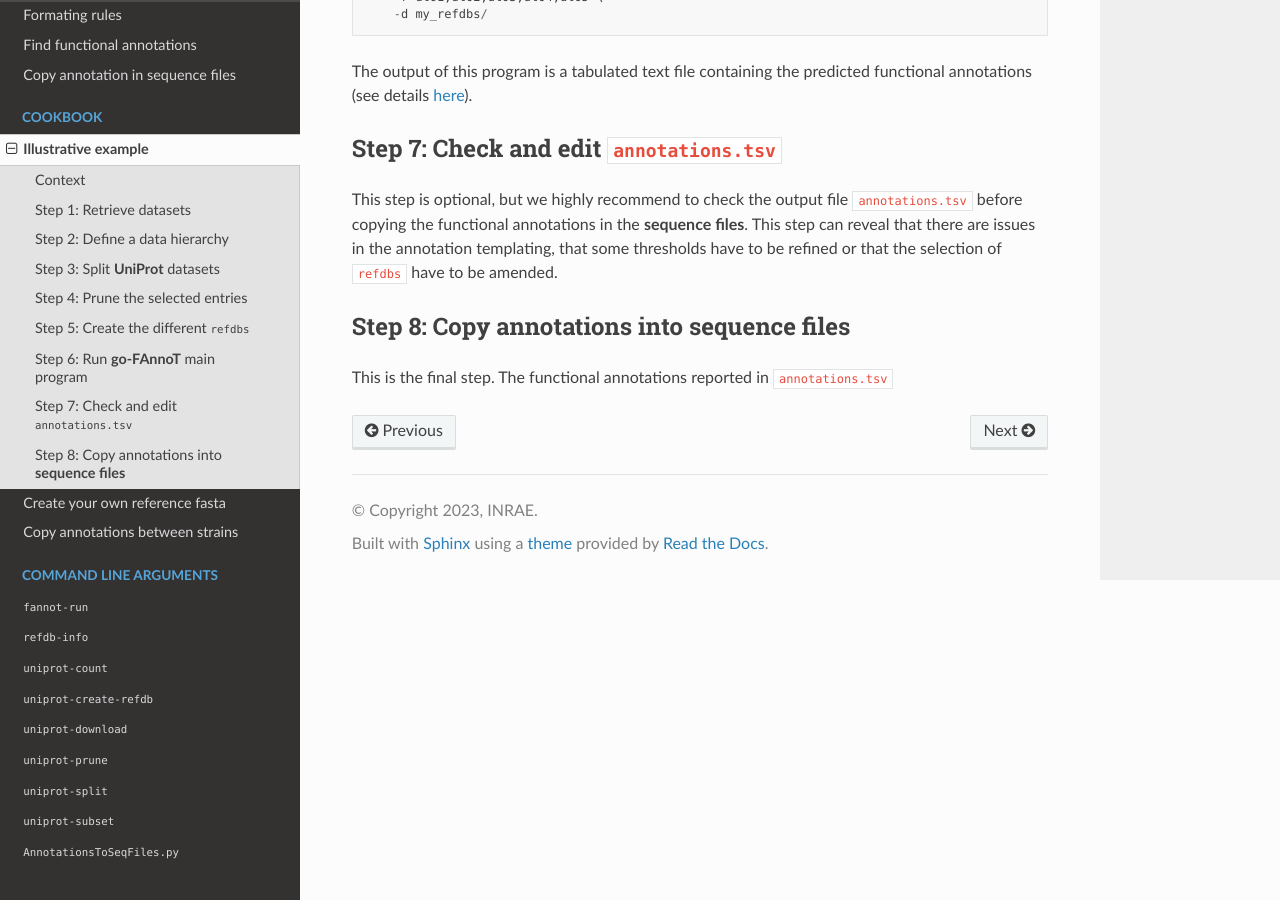
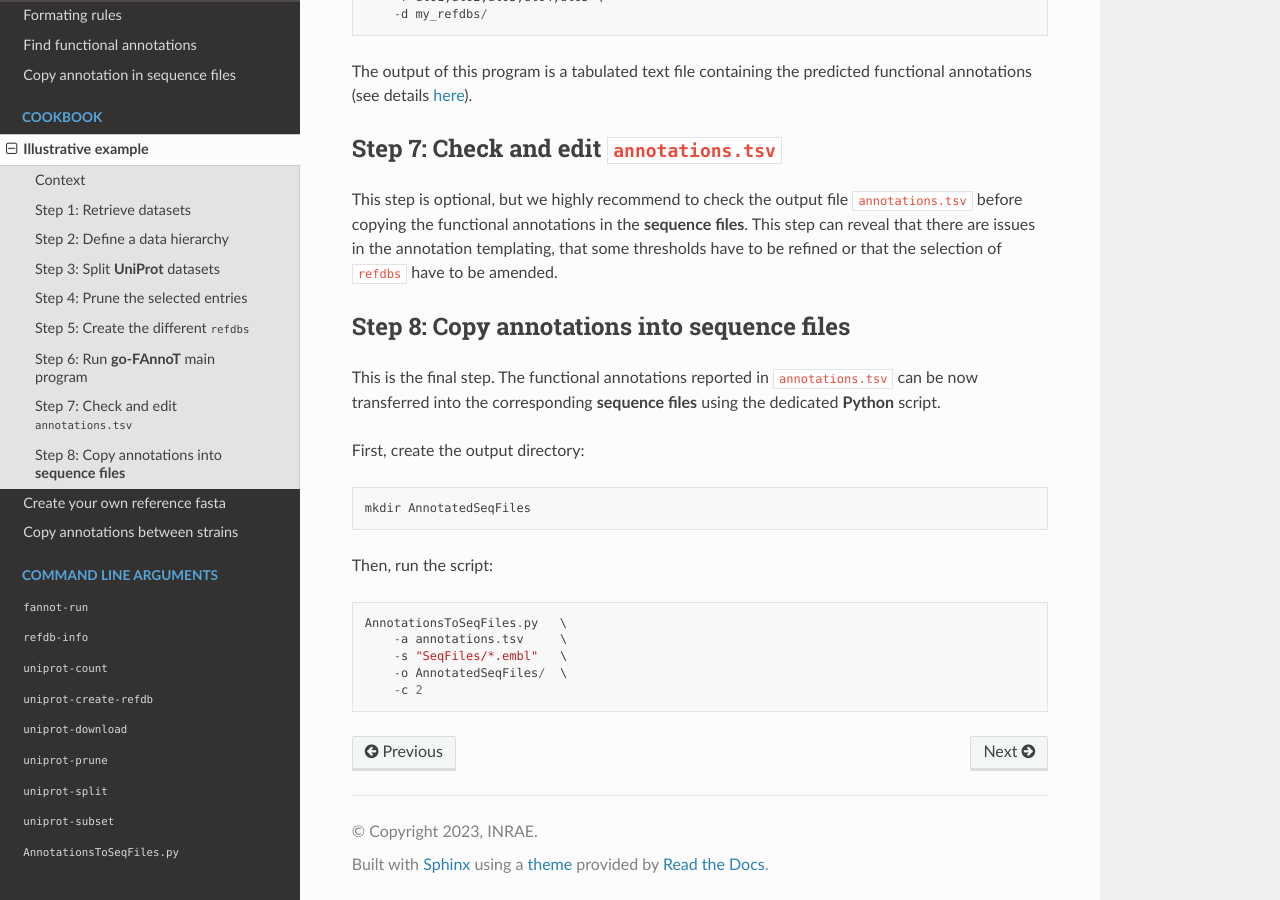
Before and after one commit to hdevillers/go-fannot-documentation, a Sphinx documentation site: the page built from docs/source/cookbook/example.rst, in a window 1280 px wide and 900 px high, scrolled down 5980 px. Built offline with Sphinx 7.4.7 and the Read the Docs theme 2.0.0, drawn with Linux system fonts in a browser that asks for light colours; some of the changed text lies outside the part shown.

Commit message:
Completed the illustrative example.

```diff
--- a/docs/source/cookbook/example.rst
+++ b/docs/source/cookbook/example.rst
@@ -13,7 +13,7 @@ closely related genus from the model yeast *Saccharomyces cerevisiae*.
 
 We have to types of files as input:
 
-* **Sequence files**, in **EMBL** or **Genbank**, which contain the structural annotation obtained with a gene prediction tool such as **Augustus** or **Maker**. For the following example, let considers that these files are stored in a directory named ``SeqFile/``. The different sequence file paths will be ``SeqFile/Contig01.embl``, ``SeqFile/Contig02.embl``, and so on.
+* **Sequence files**, in **EMBL** or **Genbank**, which contain the structural annotation obtained with a gene prediction tool such as **Augustus** or **Maker**. For the following example, let considers that these files are stored in a directory named ``SeqFiles/``. The different sequence file paths will be ``SeqFiles/Contig01.embl``, ``SeqFiles/Contig02.embl``, and so on.
 * **Proteome file**, in **Fasta**, which contain all the protein sequences that are structurally defined in the **Sequence files**. This file will be denoted ``proteins.fasta`` in the following sections.
 
 .. important::
@@ -283,4 +283,21 @@ that some thresholds have to be refined or that the selection of ``refdbs`` have
 Step 8: Copy annotations into **sequence files**
 ------------------------------------------------
 
-This is the final step. The functional annotations reported in ``annotations.tsv``
+This is the final step. The functional annotations reported in ``annotations.tsv`` can be now
+transferred into the corresponding **sequence files** using the dedicated **Python** script.
+
+First, create the output directory:
+
+.. code-block::
+
+    mkdir AnnotatedSeqFiles
+
+Then, run the script:
+
+.. code-block::
+
+    AnnotationsToSeqFiles.py   \
+        -a annotations.tsv     \
+        -s "SeqFiles/*.embl"   \
+        -o AnnotatedSeqFiles/  \
+        -c 2
```
